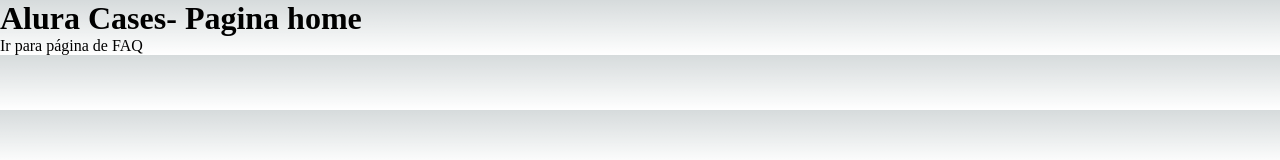
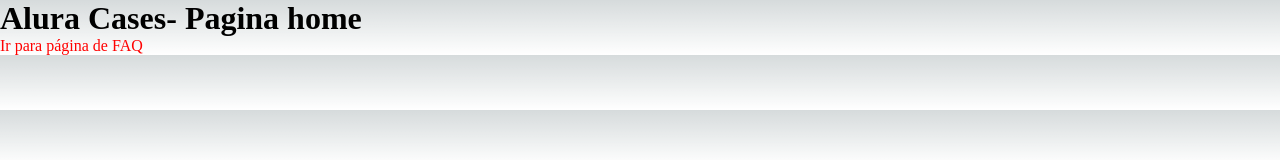
Before and after one commit to dudurb17/NEXTJS, a Next.js app: page / in a window 1280 px wide. Shown: the top 160 px of the page. Built offline with nearby package versions, Linux system fonts and the light colour scheme.

Commit message:
mudando a cor do texto com componentes e props

```diff
--- /dev/null
+++ b/src/components/LinkEstilizado/index.js
@@ -0,0 +1,11 @@
+import React from "react";
+
+const LinkEstilizado = React.forwardRef(({ onClick, href, children }, ref) => {
+  return (
+    <a href={href} onClick={onClick} ref={ref} style={{ color: "red" }}>
+      {children}
+    </a>
+  );
+});
+
+export default LinkEstilizado;
--- a/src/components/link/index.js
+++ b/src/components/link/index.js
@@ -1,5 +1,10 @@
 import NextLink from "next/link";
+import LinkEstilizado from "../LinkEstilizado";
 
 export default function Link({ children, href, ...props }) {
-  return <NextLink href={href}>{children}</NextLink>;
+  return (
+    <NextLink href={href}>
+      <LinkEstilizado {...props}>{children}</LinkEstilizado>
+    </NextLink>
+  );
 }
```
